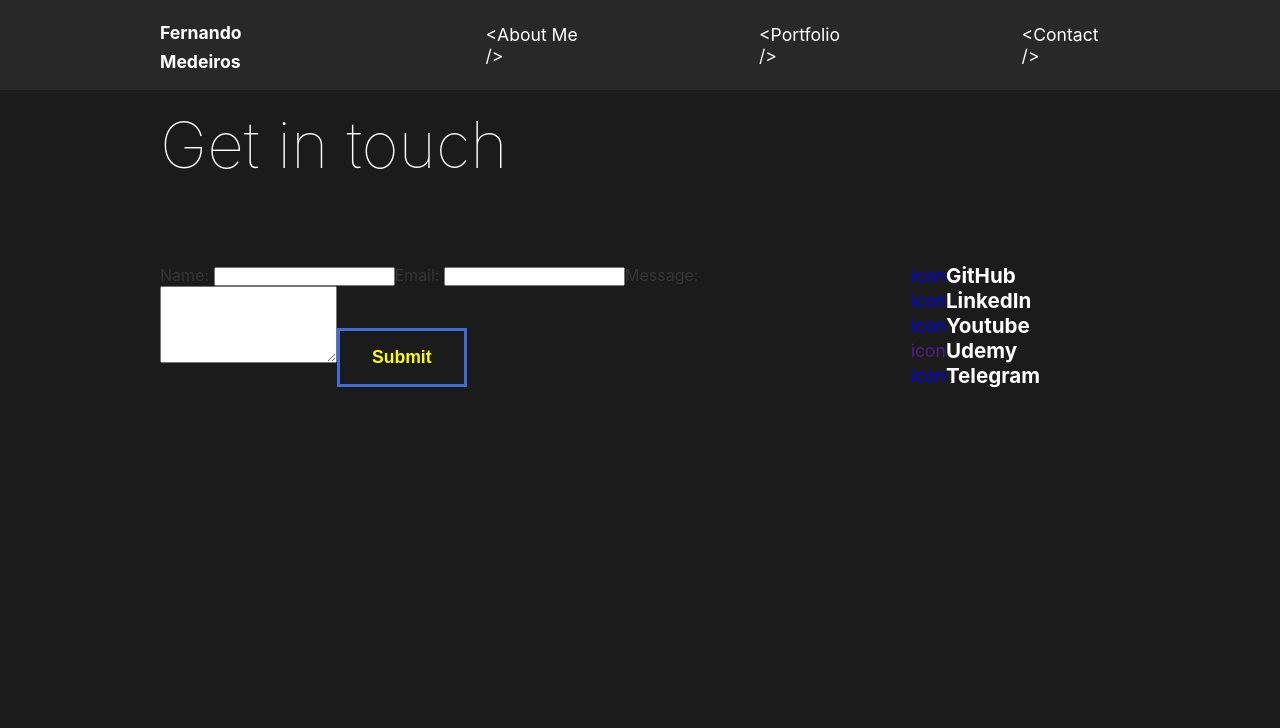
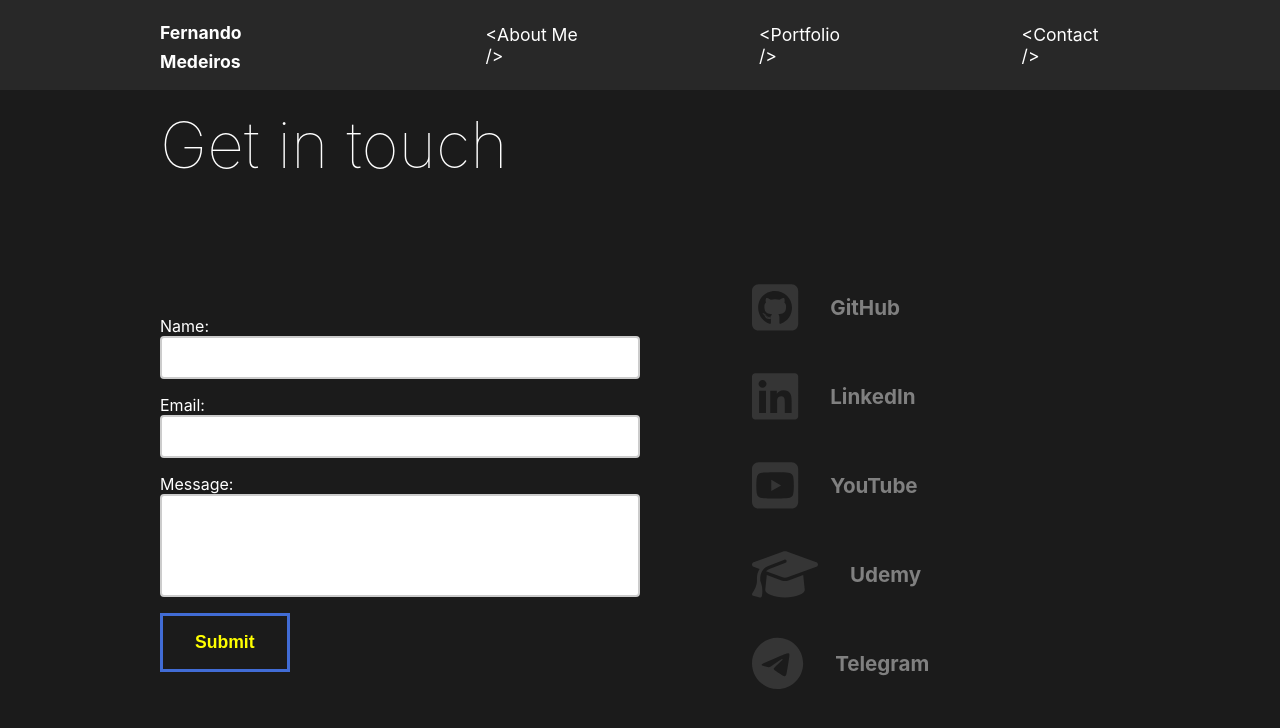
Before and after one commit to Fernandomn/zero-to-fullstack-my-portfolio, a React (Create React App) app in the folder frontend/: page /contact in a window 1280 px wide. Shown: the top 728 px of the page. Built offline with nearby package versions, Linux system fonts and the light colour scheme.

Commit message:
Splitting Contact page into 2 subcomponents. Styling form

```diff
--- /dev/null
+++ b/frontend/src/components/ContactForm.js
@@ -0,0 +1,67 @@
+import React from "react";
+import styled from "styled-components";
+
+const ContactForm = () => {
+  return (
+    <FormStyled id="contact-form" method="post">
+      <InputStyled>
+        <label>Name:</label>
+        <input type="text" />
+      </InputStyled>
+
+      <InputStyled>
+        <label>Email:</label>
+        <input type="email" />
+      </InputStyled>
+
+      <InputStyled>
+        <label>Message:</label>
+        <textarea rows="5" />
+      </InputStyled>
+
+      <button type="submit">Submit</button>
+    </FormStyled>
+  );
+};
+
+const FormStyled = styled.form`
+  button {
+    margin-top: 1rem;
+  }
+`;
+
+const InputStyled = styled.div`
+  display: flex;
+  flex-direction: column;
+  min-width: 60vh;
+
+  label {
+    color: white;
+    padding-top: 1rem;
+  }
+
+  input,
+  textarea {
+    border: 2px solid #ccc;
+    padding: 12px 20px;
+    border-radius: 4px;
+    width: 100%;
+
+    &:focus {
+      background-color: #416cd5;
+      color: white;
+    }
+  }
+
+  input {
+    height: 100%;
+  }
+
+  textarea {
+    height: 150%;
+    box-align: border-box;
+    resize: none;
+  }
+`;
+
+export default ContactForm;
--- /dev/null
+++ b/frontend/src/components/SocialNetworkSection.js
@@ -0,0 +1,81 @@
+import React from "react";
+import styled from "styled-components";
+
+import {
+  faGithubSquare,
+  faLinkedin,
+  faTelegramPlane,
+  faYoutubeSquare,
+} from "@fortawesome/free-brands-svg-icons";
+import { faGraduationCap } from "@fortawesome/free-solid-svg-icons";
+import { FontAwesomeIcon } from "@fortawesome/react-fontawesome";
+
+const SocialNetworkSection = () => {
+  const socialList = [
+    {
+      id: 1,
+      icon: faGithubSquare,
+      title: "GitHub",
+      url: "https://github.com/Fernandomn",
+    },
+    {
+      id: 2,
+      icon: faLinkedin,
+      title: "LinkedIn",
+      url: "https://www.linkedin.com/in/fernando-medeiros-do-nascimento/",
+    },
+    {
+      id: 3,
+      icon: faYoutubeSquare,
+      title: "YouTube",
+      url: "https://www.youtube.com/channel/UCqjeM9Cmz1rHru967lsulmw",
+    },
+    { id: 4, icon: faGraduationCap, title: "Udemy", url: "" },
+    {
+      id: 4,
+      icon: faTelegramPlane,
+      title: "Telegram",
+      url: "https://t.me/ferna_mn",
+    },
+  ];
+  const renderSocialList = () => {
+    return socialList.map((social) => (
+      <SocialStyled key={social.id} href={social.url} target="_blank">
+        <FontAwesomeIcon icon={social.icon} size="3x" />
+        <h3>{social.title}</h3>
+      </SocialStyled>
+    ));
+  };
+  return (
+    <NetworksStyled>
+      <div id="social">{renderSocialList()}</div>
+    </NetworksStyled>
+  );
+};
+
+const NetworksStyled = styled.div`
+  padding: 1rem 5rem;
+`;
+
+const SocialStyled = styled.a`
+  display: flex;
+  flex-direction: row;
+  justify-content: flex-start;
+  align-items: center;
+  border-radius: 15px 50px;
+  padding-left: 2rem;
+  text-decoration: none;
+  color: inherit;
+
+  &:hover {
+    cursor: pointer;
+    background-color: yellow;
+  }
+
+  h3 {
+    color: grey;
+    margin: 2rem;
+  }
+`;
+
+export default SocialNetworkSection;
--- a/frontend/src/pages/Contact.js
+++ b/frontend/src/pages/Contact.js
@@ -1,39 +1,10 @@
 import React from "react";
 
 import styled from "styled-components";
+import ContactForm from "../components/ContactForm";
+import SocialNetworkSection from "../components/SocialNetworkSection";
 
 const Contact = () => {
-  const socialList = [
-    {
-      id: 1,
-      icon: "icon",
-      title: "GitHub",
-      url: "https://github.com/Fernandomn",
-    },
-    {
-      id: 2,
-      icon: "icon",
-      title: "LinkedIn",
-      url: "https://www.linkedin.com/in/fernando-medeiros-do-nascimento/",
-    },
-    {
-      id: 3,
-      icon: "icon",
-      title: "Youtube",
-      url: "https://www.youtube.com/channel/UCqjeM9Cmz1rHru967lsulmw",
-    },
-    { id: 4, icon: "icon", title: "Udemy", url: "" },
-    { id: 4, icon: "icon", title: "Telegram", url: "https://t.me/ferna_mn" },
-  ];
-  const renderSocialList = () => {
-    return socialList.map((social) => (
-      <SocialStyled key={social.id} href={social.url} target="_blank">
-        {social.icon}
-        <h3>{social.title}</h3>
-      </SocialStyled>
-    ));
-  };
-
   return (
     <ContactStyled>
       <TitleStyled>
@@ -41,18 +12,9 @@ const Contact = () => {
       </TitleStyled>
 
       <AreasStyled>
-        <div id="form">
-          <form id="contact-form" method="post">
-            Name: <input type="text" />
-            Email: <input type="email" />
-            Message: <textarea rows="5" />
-            <button type="submit">Submit</button>
-          </form>
-        </div>
+        <ContactForm />
 
-        <NetworksStyled>
-          <div id="social">{renderSocialList()}</div>
-        </NetworksStyled>
+        <SocialNetworkSection />
       </AreasStyled>
     </ContactStyled>
   );
@@ -76,22 +38,4 @@ const AreasStyled = styled.div`
   align-items: center;
 `;
 
-const NetworksStyled = styled.div`
-  padding: 1rem 5rem;
-`;
-
-const SocialStyled = styled.a`
-  display: flex;
-  flex-direction: row;
-  justify-content: flex-start;
-  align-items: center;
-  border-radius: 15px 50px;
-  padding-left: 2rem;
-  text-decoration: none;
-
-  &:hover {
-    cursor: pointer;
-  }
-`;
-
 export default Contact;
```
